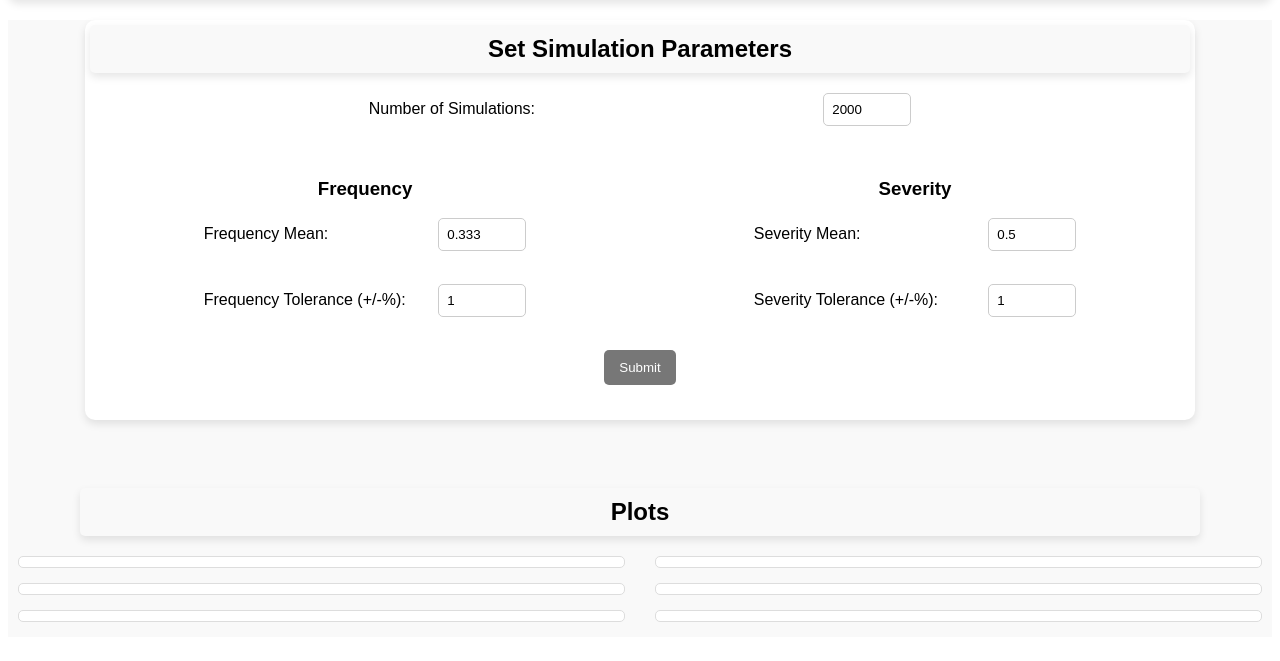
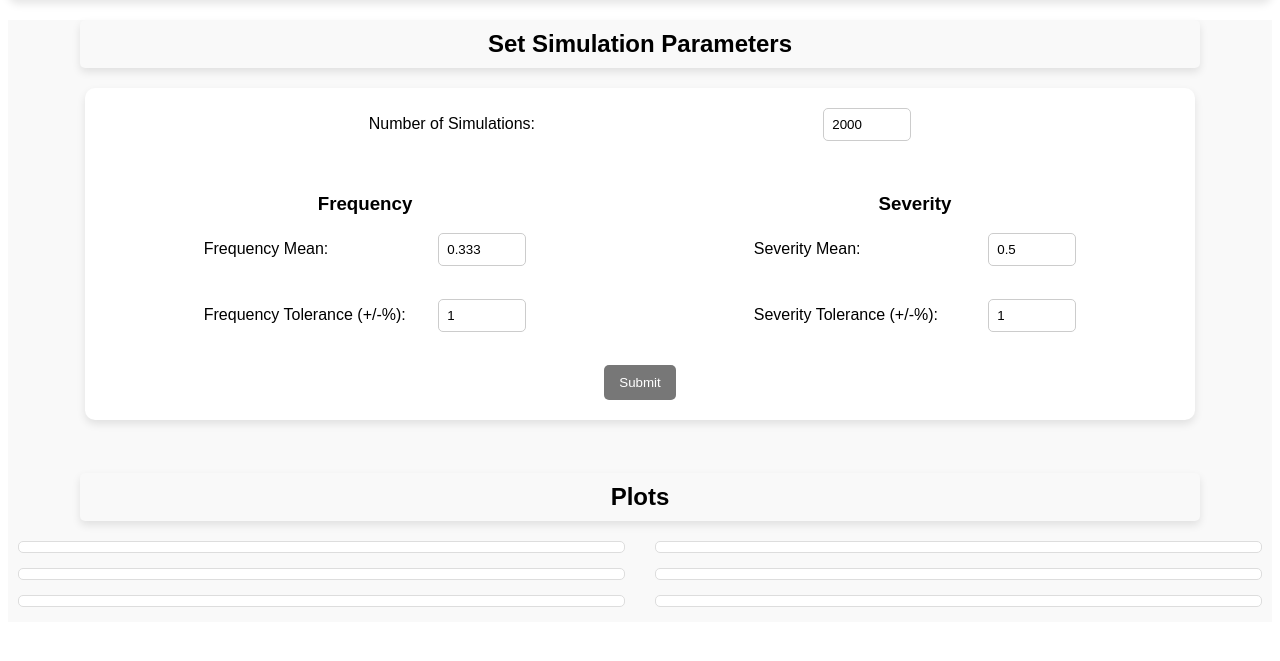
Before and after one commit to nilsgnh/Projektseminar-Risikomatrix, a Flask app: page / in a window 1280 px wide. Shown: the part 98-759 px from the top of the page. Run offline with Flask 3, Linux system fonts and the light colour scheme.

Commit message:
herausholen von h2-Überschrift

```diff
--- a/src/static/index.css
+++ b/src/static/index.css
@@ -23,7 +23,7 @@ header {
 }
 
 form {
-    margin-bottom: 30px;
+    margin-bottom: 15px;
 }
 
 .plot-comparison {
@@ -72,12 +72,13 @@ input[type="submit"]:hover {
 .form-section {
     background-color: #fff;
     padding: 5px;
+    padding-top: 20px;
     border-radius: 10px;
     box-shadow: 0 4px 8px rgba(0, 0, 0, 0.1);
     width: 90%;
     max-width: 1100px;
     text-align: center;
-    margin: 0 auto 30px;
+    margin: 0 auto 15px;
 }
 
 form label {
@@ -104,7 +105,7 @@ form label {
     max-width: 1100px;
 }
 
-#h2plots {
+#h2plots, #h2setsim {
     margin: 20px auto;
     background-color: #f9f9f9;
     padding: 10px;
--- a/src/templates/index.html
+++ b/src/templates/index.html
@@ -13,8 +13,8 @@
     </header>
 
     <main>
+        <h2 id="h2setsim">Set Simulation Parameters</h2>
         <section class="form-section">
-            <h2 id="h2setsim">Set Simulation Parameters</h2>
             <form action="/submit" id="set_parameters" method="POST">
                 <label for="n_simulations">Number of Simulations:</label>
                 <input type="number" id="n_simulations" name="n_simulations" value="2000" min="1" max="10000"><br><br>
```
